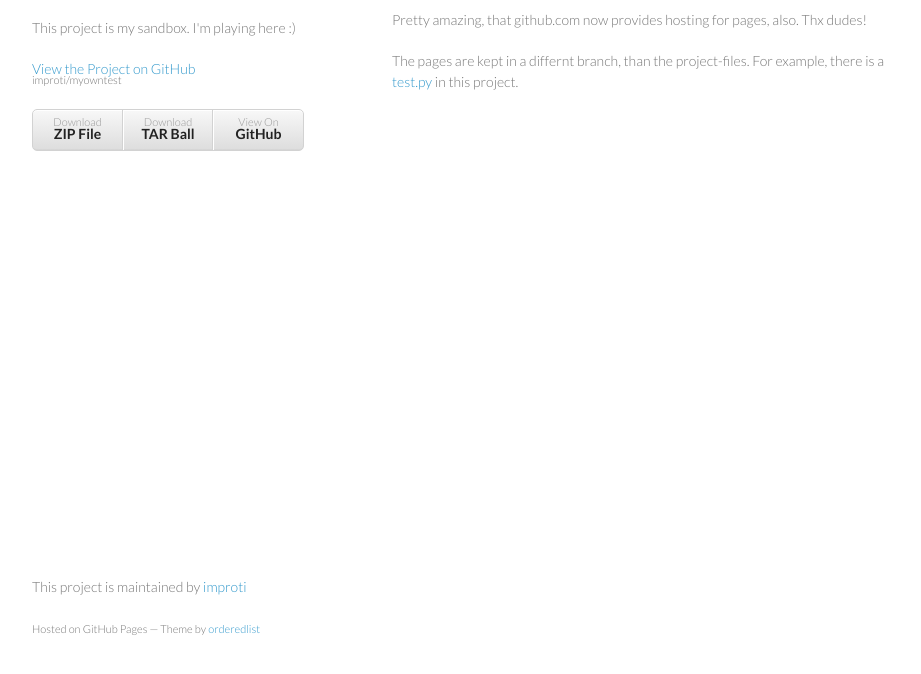
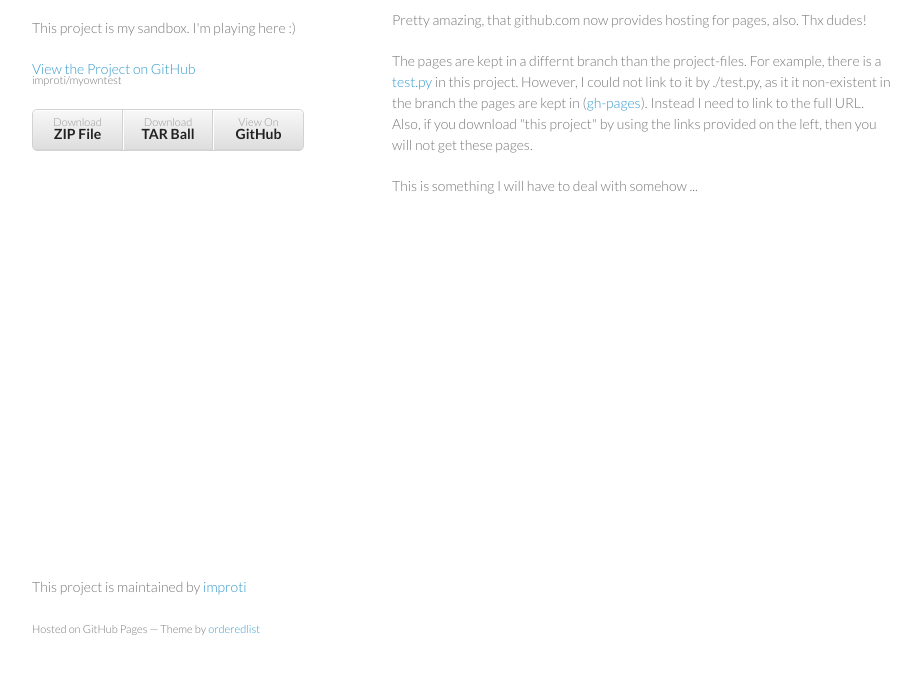
Before and after one commit to improti/myowntest, a plain HTML site: page index.html in a window 1280 px wide. Shown: the part 92-766 px from the top of the page, without its empty margins (178-1099 px from the left). Drawn offline with Linux system fonts and the light colour scheme.

Commit message:
first test-conclusions ;)

```diff
--- a/index.html
+++ b/index.html
@@ -28,9 +28,13 @@
 
 <h2>Project Pages</h2>
 <p>Pretty amazing, that github.com now provides hosting for pages, also. Thx dudes!</p>
-<p>The pages are kept in a differnt branch, than the project-files. For example,
-there is a <a href="https://github.com/improti/myowntest/blob/master/test.py">test.py</a> in this project.</p>
-
+<p>The pages are kept in a differnt branch than the project-files. For example,
+there is a <a href="https://github.com/improti/myowntest/blob/master/test.py">test.py</a>
+in this project. However, I could not link to it by ./test.py, as it it non-existent
+in the branch the pages are kept in (<a href="https://github.com/improti/myowntest/tree/gh-pages">gh-pages</a>).
+Instead I need to link to the full URL. Also, if you download "this project" by using
+the links provided on the left, then you will not get these pages.</p>
+<p>This is something I will have to deal with somehow ...</p>
 
       </section>
       <footer>
```
